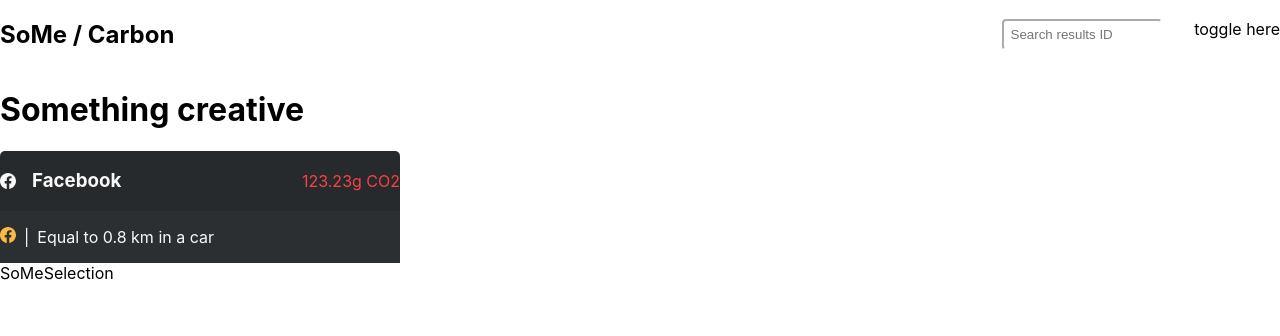
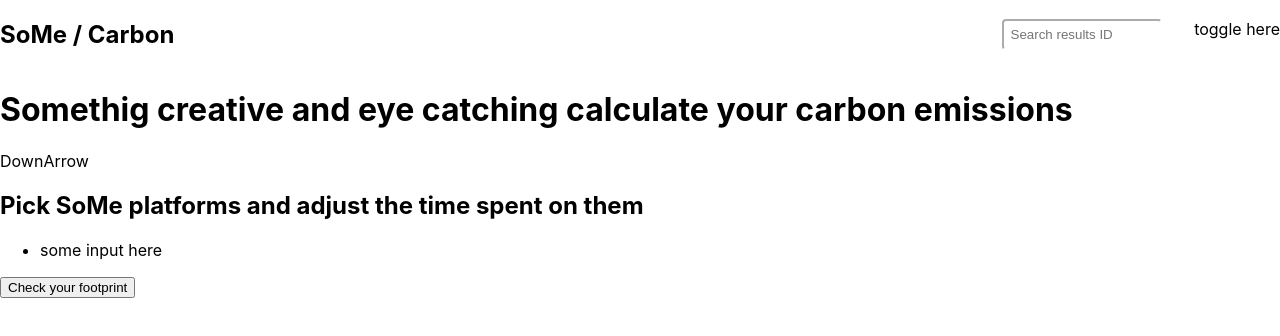
Before and after one commit to relcnob/carbon_footprint, a Next.js app: page / in a window 1280 px wide. Shown: the top 336 px of the page. Built offline with nearby package versions, Linux system fonts and the light colour scheme.

Commit message:
some selection

```diff
--- a/components/DetailResultCard.jsx
+++ b/components/DetailResultCard.jsx
@@ -4,7 +4,7 @@
   return (
     <article className={styles.article}>
       <header>
-        <svg xmlns="http://www.w3.org/2000/svg" width="16" height="16" fill="currentColor" class="bi bi-facebook" viewBox="0 0 16 16">
+        <svg xmlns="http://www.w3.org/2000/svg" width="16" height="16" fill="currentColor" className="bi bi-facebook" viewBox="0 0 16 16">
           <path d="M16 8.049c0-4.446-3.582-8.05-8-8.05C3.58 0-.002 3.603-.002 8.05c0 4.017 2.926 7.347 6.75 7.951v-5.625h-2.03V8.05H6.75V6.275c0-2.017 1.195-3.131 3.022-3.131.876 0 1.791.157 1.791.157v1.98h-1.009c-.993 0-1.303.621-1.303 1.258v1.51h2.218l-.354 2.326H9.25V16c3.824-.604 6.75-3.934 6.75-7.951z" />
         </svg>
         <h3>Facebook</h3>
@@ -13,7 +13,7 @@
       <ul className={styles.ul}>
         <li className={styles.li}>
           <div className="icon">
-            <svg xmlns="http://www.w3.org/2000/svg" width="1rem" height="1rem" fill="#FDB943" class="bi bi-facebook" viewBox="0 0 16 16">
+            <svg xmlns="http://www.w3.org/2000/svg" width="1rem" height="1rem" fill="#FDB943" className="bi bi-facebook" viewBox="0 0 16 16">
               <path d="M16 8.049c0-4.446-3.582-8.05-8-8.05C3.58 0-.002 3.603-.002 8.05c0 4.017 2.926 7.347 6.75 7.951v-5.625h-2.03V8.05H6.75V6.275c0-2.017 1.195-3.131 3.022-3.131.876 0 1.791.157 1.791.157v1.98h-1.009c-.993 0-1.303.621-1.303 1.258v1.51h2.218l-.354 2.326H9.25V16c3.824-.604 6.75-3.934 6.75-7.951z" />
             </svg>
           </div>
--- a/components/Hero.jsx
+++ b/components/Hero.jsx
@@ -1,12 +1,12 @@
 import React from "react";
 import DetailResultCard from "./DetailResultCard";
+import DownArrow from "./DownArrow";
 /* import DownArrow from "../DownArrow.jsx"; */
 function Hero() {
   return (
     <>
-      <h1>Something creative</h1>
-      {/*       <DownArrow /> */}
-      <DetailResultCard />
+      <h1>Somethig creative and eye catching calculate your carbon emissions</h1>
+      <DownArrow />
     </>
   );
 }
--- /dev/null
+++ b/components/SoMeInput.jsx
@@ -0,0 +1,7 @@
+import React from "react";
+
+function SoMeInput() {
+  return <div>some input here</div>;
+}
+
+export default SoMeInput;
--- a/components/SoMeSelection.jsx
+++ b/components/SoMeSelection.jsx
@@ -1,7 +1,18 @@
 import React from "react";
+import SoMeInput from "./SoMeInput.jsx";
 
 function SoMeSelection() {
-  return <div>SoMeSelection</div>;
+  return (
+    <>
+      <h2>Pick SoMe platforms and adjust the time spent on them</h2>
+      <ul>
+        <li>
+          <SoMeInput />
+        </li>
+      </ul>
+      <button>Check your footprint</button>
+    </>
+  );
 }
 
 export default SoMeSelection;
```
